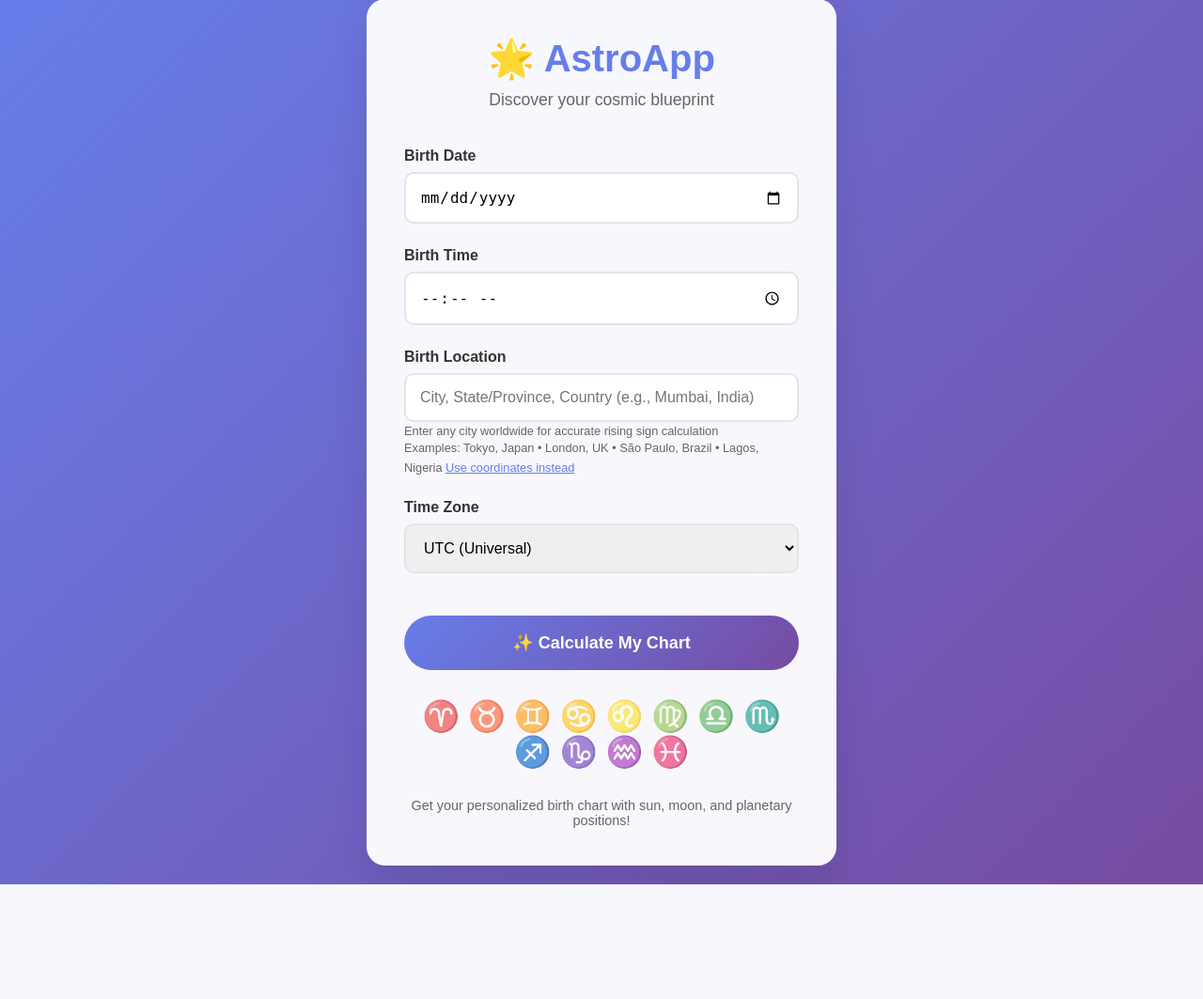
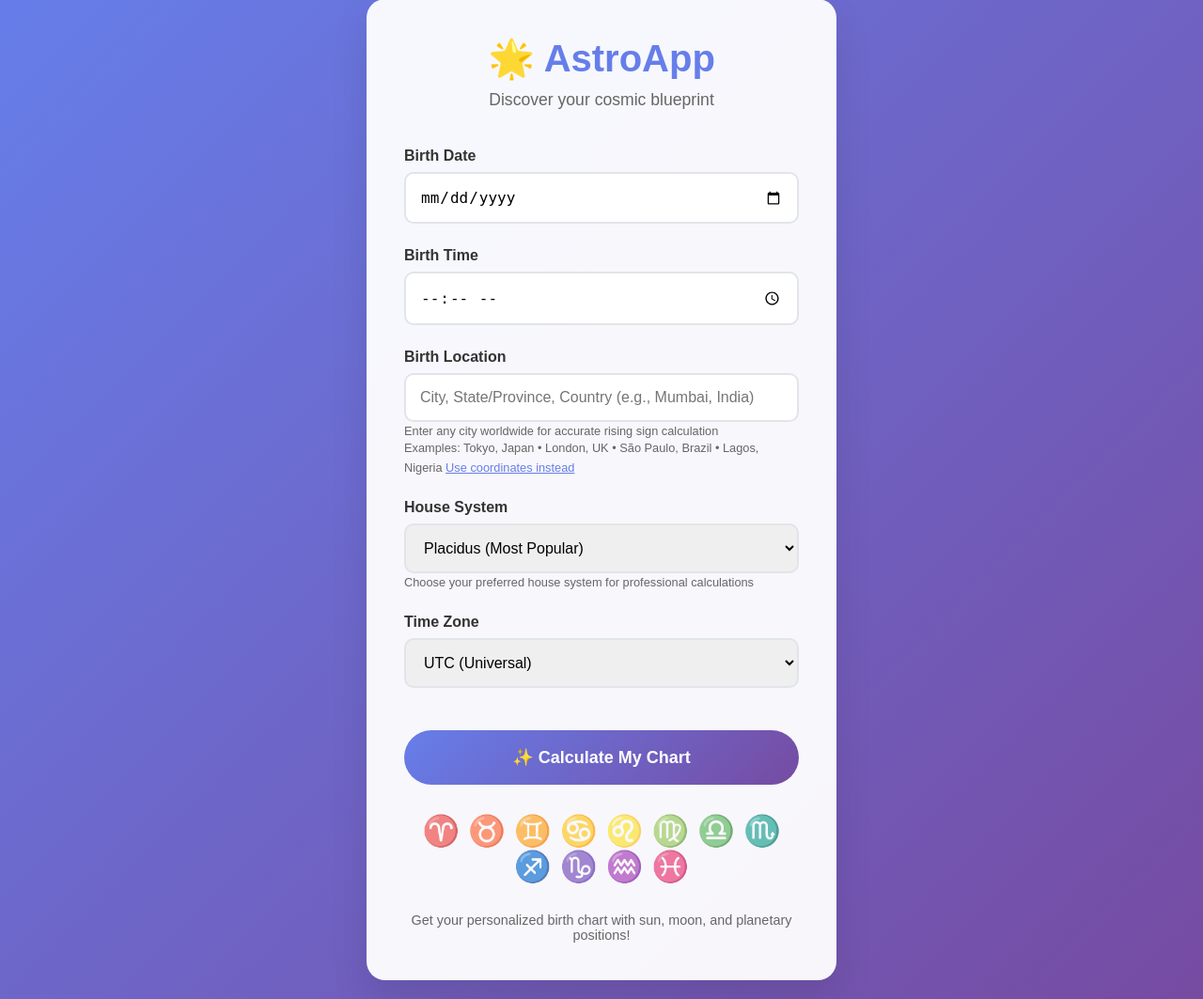
Before and after one commit to onlinecalculatorpro-astro/astrology-app, a Flask app: page / in a window 1280 px wide. Shown: the part 21-1084 px from the top of the page at 94% size. Before the commit the page ends 962 px from the top, so only its background shows below. Run offline with Flask 3, Linux system fonts and the light colour scheme.

Commit message:
Add house system selection to form for professional calculations

```diff
--- a/templates/index.html
+++ b/templates/index.html
@@ -188,6 +188,17 @@
             </div>
 
             <div class="form-group">
+                <label for="house_system">House System</label>
+                <select id="house_system" name="house_system">
+                    <option value="placidus">Placidus (Most Popular)</option>
+                    <option value="koch">Koch</option>
+                    <option value="equal">Equal House</option>
+                    <option value="whole">Whole Sign</option>
+                </select>
+                <small style="color: #666; font-size: 0.8rem;">Choose your preferred house system for professional calculations</small>
+            </div>
+
+            <div class="form-group">
                 <label for="timezone">Time Zone</label>
                 <select id="timezone" name="timezone">
                     <option value="UTC">UTC (Universal)</option>
```
